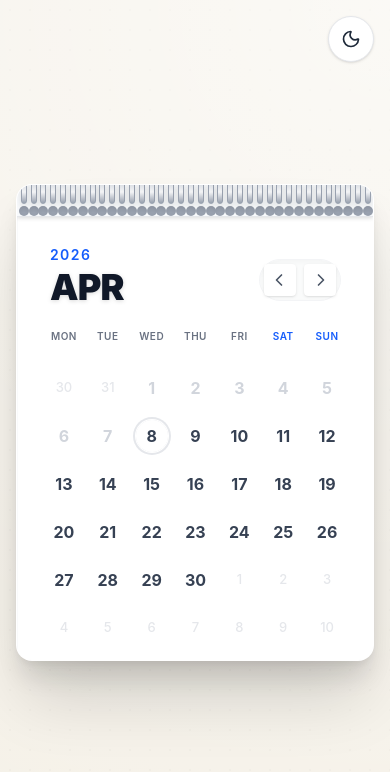
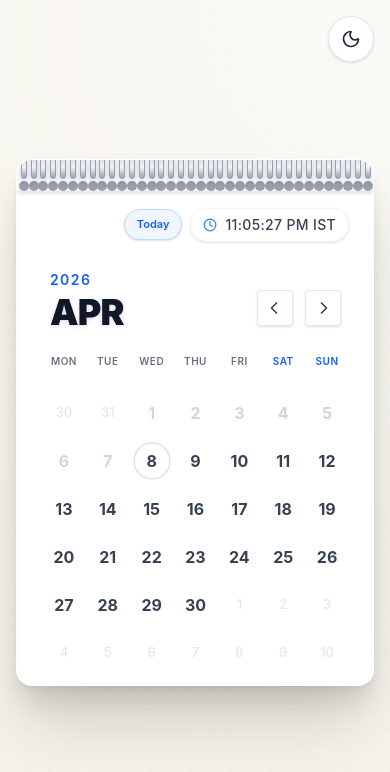
Before and after one commit to realhrishi/takeUforward, a Next.js app: page / in a window 390 px wide. Shown: the top 772 px of the page. Built offline with nearby package versions, Linux system fonts and the light colour scheme; grey boxes are pictures that could not be loaded.

Commit message:
UI/UX improvements and feature upgrades for calendar component

```diff
--- a/src/app/page.tsx
+++ b/src/app/page.tsx
@@ -6,6 +6,7 @@ import { CalendarGrid } from '../components/Calendar/CalendarGrid';
 import { usePersistence } from '../hooks/usePersistence';
 import { SpiralBinding } from '../components/UI/SpiralBinding';
 import { NotesPanel } from '../components/Notes/NotesPanel';
+import { LiveClock } from '../components/UI/LiveClock';
 import { Note } from '../lib/types';
 import { Sun, Moon } from 'lucide-react';
 
@@ -65,8 +66,38 @@ export default function Home() {
 
           {/* Right Side: Calendar & Notes Container (60%) */}
           <div className="w-full md:w-[60%] flex flex-col p-6 lg:p-10 bg-white dark:bg-[#EAEAEA] relative shadow-[0_0_30px_rgba(0,0,0,0.03)] dark:shadow-[-5px_0_20px_rgba(0,0,0,0.1)] z-20 md:rounded-l-[12px] border-l border-gray-50 dark:border-[#E0E0E0] transition-colors duration-500">
-            <div className="w-full transition-all duration-500">
+
+            {/* Utilities Header: Clock and Selection Reset */}
+            <div className="flex justify-between items-center w-full mb-6 mt-[-8px]">
+               <div className="flex items-center">
+                  {selection.start && (
+                    <button
+                      onClick={() => { setSelection({start: null, end: null}); setHoverDate(null); }}
+                      className="px-3 py-1.5 text-[11px] md:text-sm font-medium border border-gray-200 dark:border-[#CCCCCC] rounded-full text-gray-500 dark:text-[#555555] hover:bg-gray-50 dark:hover:bg-[#DDDDDD] hover:text-red-500 dark:hover:text-red-600 transition-colors shadow-sm"
+                    >
+                      Clear Selection
+                    </button>
+                  )}
+               </div>
+               <div className="flex items-center gap-2 md:gap-3">
+                  <button
+                    onClick={() => {
+                       const d = new Date();
+                       setDisplayedMonth(d.getMonth());
+                       setDisplayedYear(d.getFullYear());
+                    }}
+                    className="px-3 py-1.5 text-[11px] md:text-sm font-semibold border border-blue-200 dark:border-blue-300 bg-blue-50 dark:bg-blue-100 text-blue-600 dark:text-blue-800 rounded-full hover:bg-blue-100 dark:hover:bg-blue-200 transition-colors shadow-sm"
+                  >
+                    Today
+                  </button>
+                  <LiveClock />
+               </div>
+            </div>
+
+            <div className="w-full transition-all duration-500 flex-1 flex flex-col">
               <CalendarGrid
+                initialMonth={displayedMonth}
+                initialYear={displayedYear}
                 notes={notes}
                 selectionStart={selection.start}
                 selectionEnd={selection.end}
--- a/src/components/Calendar/CalendarGrid.tsx
+++ b/src/components/Calendar/CalendarGrid.tsx
@@ -35,9 +35,7 @@ export function CalendarGrid({
     onMonthChange?.(currentMonth, currentYear);
   }, [currentMonth, currentYear, onMonthChange]);
 
-  const {
-    handleDateClick, handleDateHover
-  } = useDateRange(selectionStart, selectionEnd, onSelectionChange);
+  const { handleDateClick } = useDateRange(selectionStart, selectionEnd, onSelectionChange);
 
   const [animDirection, setAnimDirection] = useState<'up' | 'down' | null>(null);
   const lastScrollTime = useRef(0);
@@ -90,9 +88,12 @@ export function CalendarGrid({
         onPrev={onPrev}
       />
 
-      <div className="overflow-hidden flex-1 flex flex-col relative w-full h-full pb-2 select-none group">
+      <div
+        className="overflow-hidden flex-1 flex flex-col relative w-full h-full pb-2 select-none group"
+        onMouseLeave={() => onHoverChange(null)}
+      >
         {/* Subtle scroll hint appears on hover over the grid area */}
-        <div className="absolute top-1/2 left-1/2 -translate-x-1/2 -translate-y-1/2 opacity-0 group-hover:opacity-5 pointer-events-none transition-opacity duration-1000 flex flex-col items-center">
+        <div className="absolute top-1/2 left-1/2 -translate-x-1/2 -translate-y-1/2 opacity-0 group-hover:opacity-5 pointer-events-none transition-opacity duration-1000 flex flex-col items-center z-0">
           <span className="text-4xl text-gray-400 font-bold tracking-widest uppercase">Scroll</span>
         </div>
 
@@ -106,7 +107,7 @@ export function CalendarGrid({
         </div>
 
         {/* Grid Container with Vertical Slide Animation */}
-        <div className="relative flex-1 min-h-[260px] md:min-h-[300px] w-full mt-2">
+        <div className="relative flex-1 min-h-[260px] md:min-h-[300px] w-full mt-2 z-10">
           <div
             key={`${currentYear}-${currentMonth}`}
             className="grid grid-cols-7 gap-y-2 absolute inset-0"
@@ -154,10 +155,14 @@ export function CalendarGrid({
                   isInRange={isInRange}
                   isHoverPreview={isHoverPreview}
                   hasNote={hasNote}
-                  onClick={(d) => handleDateClick(d)}
+                  onClick={(d) => {
+                    handleDateClick(d);
+                    onHoverChange(null);
+                  }}
                   onMouseEnter={(d) => {
-                    handleDateHover(d);
-                    onHoverChange(d);
+                    if (selectionStart && !selectionEnd) {
+                      onHoverChange(d);
+                    }
                   }}
                 />
               );
--- a/src/components/Calendar/CalendarHeader.tsx
+++ b/src/components/Calendar/CalendarHeader.tsx
@@ -21,11 +21,11 @@ export function CalendarHeader({ monthName, year, onNext, onPrev }: CalendarHead
         </h2>
       </div>
 
-      <div className="flex gap-2 items-center mb-1 bg-gray-50/80 dark:bg-[#DFDFDF] p-1 rounded-full shadow-inner-soft border border-gray-100 dark:border-[#CCCCCC]">
-        <IconButton onClick={onPrev} aria-label="Previous month" className="w-8 h-8 md:w-10 md:h-10 rounded-full border-none bg-white dark:bg-[#F0F0F0] hover:bg-blue-50 dark:hover:bg-blue-50 hover:text-blue-600 dark:hover:text-blue-700 text-gray-600 dark:text-[#555] shadow-sm transition-all duration-200 focus:ring-2 focus:ring-blue-400">
+      <div className="flex gap-3 items-center mb-1">
+        <IconButton onClick={onPrev} aria-label="Previous month" className="w-9 h-9 md:w-10 md:h-10 rounded-full border border-gray-200 dark:border-gray-300 bg-white dark:bg-[#F8F8F8] hover:bg-gray-50 dark:hover:bg-[#EAEAEA] text-gray-700 dark:text-[#333333] shadow-sm hover:shadow-md hover:-translate-y-[1px] transition-all duration-300 focus:ring-2 focus:ring-blue-400">
           <ChevronLeft className="w-5 h-5 ml-[-2px]" />
         </IconButton>
-        <IconButton onClick={onNext} aria-label="Next month" className="w-8 h-8 md:w-10 md:h-10 rounded-full border-none bg-white dark:bg-[#F0F0F0] hover:bg-blue-50 dark:hover:bg-blue-50 hover:text-blue-600 dark:hover:text-blue-700 text-gray-600 dark:text-[#555] shadow-sm transition-all duration-200 focus:ring-2 focus:ring-blue-400">
+        <IconButton onClick={onNext} aria-label="Next month" className="w-9 h-9 md:w-10 md:h-10 rounded-full border border-gray-200 dark:border-gray-300 bg-white dark:bg-[#F8F8F8] hover:bg-gray-50 dark:hover:bg-[#EAEAEA] text-gray-700 dark:text-[#333333] shadow-sm hover:shadow-md hover:-translate-y-[1px] transition-all duration-300 focus:ring-2 focus:ring-blue-400">
           <ChevronRight className="w-5 h-5 ml-[2px]" />
         </IconButton>
       </div>
--- /dev/null
+++ b/src/components/UI/LiveClock.tsx
@@ -0,0 +1,24 @@
+import React, { useState, useEffect } from 'react';
+import { Clock } from 'lucide-react';
+
+export function LiveClock() {
+  const [timeStr, setTimeStr] = useState<string>('');
+
+  useEffect(() => {
+    const update = () => {
+      setTimeStr(new Date().toLocaleTimeString('en-US', { timeZone: 'Asia/Kolkata', hour: '2-digit', minute: '2-digit', second: '2-digit' }));
+    };
+    update();
+    const interval = setInterval(update, 1000);
+    return () => clearInterval(interval);
+  }, []);
+
+  if (!timeStr) return null;
+
+  return (
+    <div className="flex items-center gap-2 px-3 py-1.5 bg-white dark:bg-[#F2F2F2] border border-gray-100 dark:border-[#DDDDDD] rounded-full shadow-sm text-gray-700 dark:text-[#333333] text-sm font-medium tracking-wide min-w-[110px] justify-center transition-colors">
+      <Clock size={14} className="text-blue-500" />
+      <span>{timeStr} IST</span>
+    </div>
+  );
+}
--- a/src/hooks/useDateRange.ts
+++ b/src/hooks/useDateRange.ts
@@ -1,23 +1,16 @@
-import { useState } from 'react';
 import { isBefore, startOfDay } from 'date-fns';
 
 export function useDateRange(
-  initialStart: string | null = null,
-  initialEnd: string | null = null,
-  persistSelection?: (start: string | null, end: string | null) => void
+  selectionStart: string | null,
+  selectionEnd: string | null,
+  onSelectionChange: (start: string | null, end: string | null) => void
 ) {
-  const [selectionStart, setSelectionStart] = useState<string | null>(initialStart);
-  const [selectionEnd, setSelectionEnd] = useState<string | null>(initialEnd);
-  const [hoverDate, setHoverDate] = useState<string | null>(null);
-
   const handleDateClick = (dateStr: string) => {
     const clickedDate = startOfDay(new Date(dateStr));
 
     // Phase 3 (range complete) or Phase 1 (no start)
     if ((selectionStart && selectionEnd) || (!selectionStart)) {
-      setSelectionStart(dateStr);
-      setSelectionEnd(null);
-      persistSelection?.(dateStr, null);
+      onSelectionChange(dateStr, null);
       return;
     }
 
@@ -25,31 +18,12 @@ export function useDateRange(
     if (selectionStart && !selectionEnd) {
       const startDate = startOfDay(new Date(selectionStart));
       if (isBefore(clickedDate, startDate)) {
-        setSelectionStart(dateStr);
-        setSelectionEnd(selectionStart);
-        persistSelection?.(dateStr, selectionStart);
+        onSelectionChange(dateStr, selectionStart);
       } else {
-        setSelectionEnd(dateStr);
-        persistSelection?.(selectionStart, dateStr);
+        onSelectionChange(selectionStart, dateStr);
       }
     }
   };
 
-  const handleDateHover = (dateStr: string | null) => {
-    if (selectionStart && !selectionEnd) {
-      setHoverDate(dateStr);
-    } else {
-      setHoverDate(null);
-    }
-  };
-
-  return {
-    selectionStart,
-    selectionEnd,
-    hoverDate,
-    handleDateClick,
-    handleDateHover,
-    setSelectionStart,
-    setSelectionEnd
-  };
+  return { handleDateClick };
 }
```
